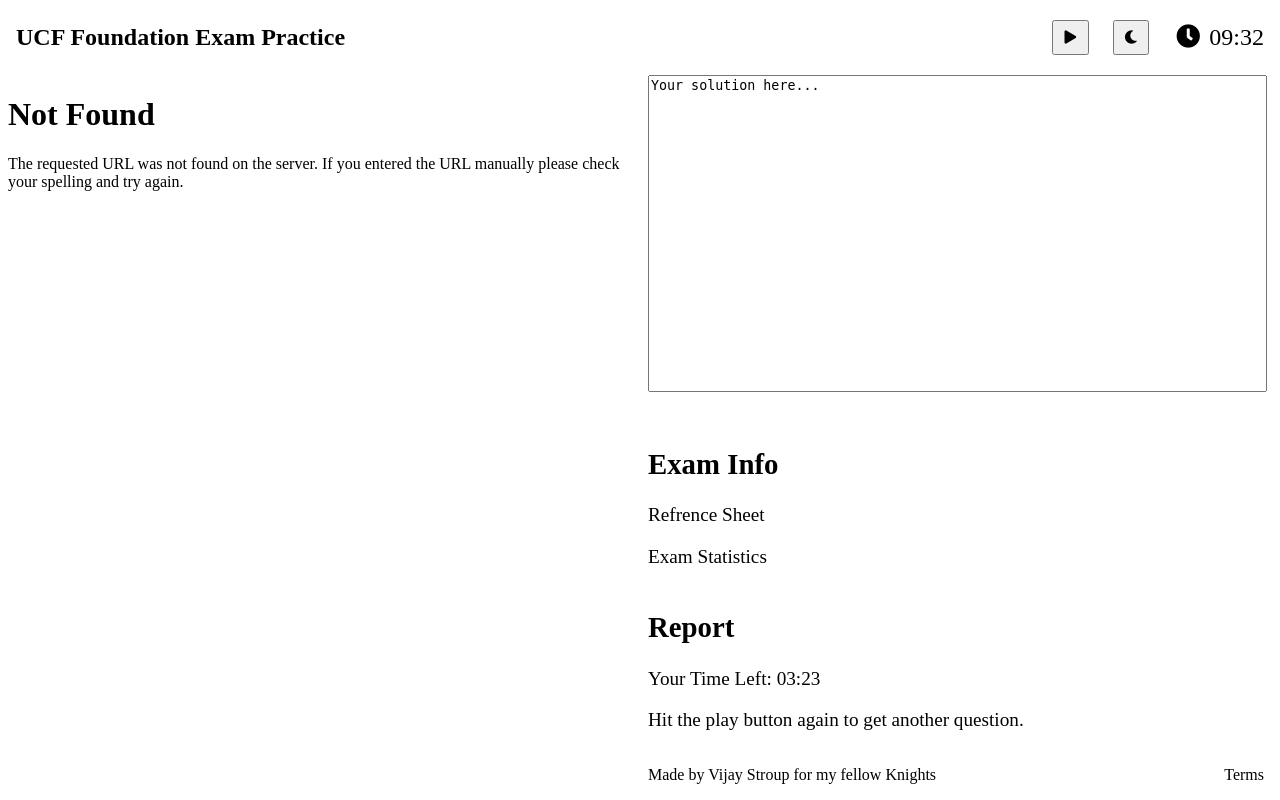
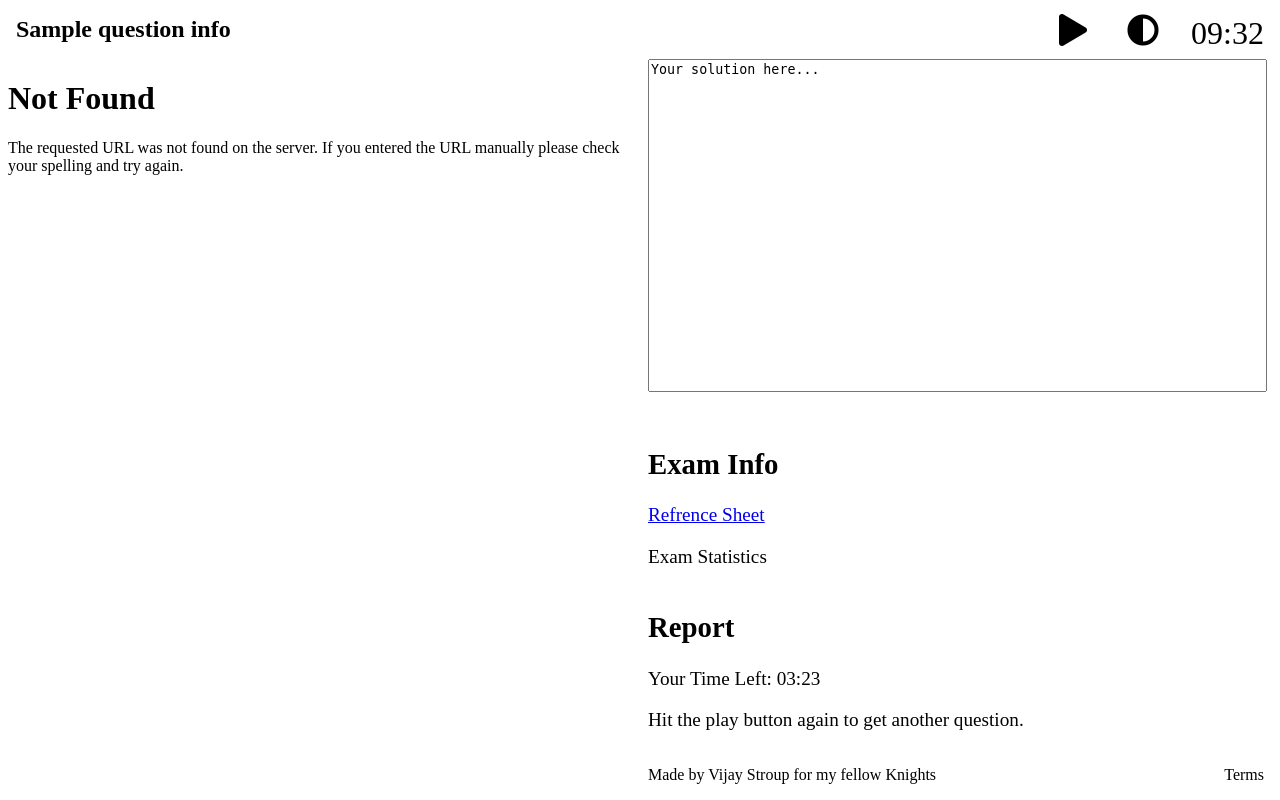
Before and after one commit to vijaystroup/ucf-fe, a Flask app: template templates/index.html in a window 1280 px wide. Run offline with Flask 2, Linux system fonts and the light colour scheme; the template is opened without the code that fills it: most values are stand-ins (such as "Sample title", 1, 10 or a date in 2020); some libraries are stand-ins or nearby versions.

Commit message:
css and getting info pdfs

```diff
--- a/app.py
+++ b/app.py
@@ -8,7 +8,9 @@ app = Flask(__name__)
 @app.route('/')
 def index():
     questions = os.listdir(os.path.abspath(os.path.dirname(__name__)) + '/static' + '/question')
-    return render_template('index.html', question=random.choice(questions))
+    question = random.choice(questions)
+    question_info = 'Info-' + question.split('-')[1] + '.pdf'
+    return render_template('index.html', question=question, question_info=question_info)
 
 
 if __name__ == '__main__':
--- a/static/index.css
+++ b/static/index.css
@@ -42,6 +42,10 @@ main {
     justify-content: space-between;
 }
 
+.nav p {
+    margin: 0;
+}
+
 .tools {
     padding-right: 1rem;
 }
@@ -51,6 +55,18 @@ main {
     size: 1.5rem;
     margin-left: 1rem;
     margin-right: .5rem;
+    cursor: pointer;
+    border: none;
+    background: none;
+    outline: none;
+}
+
+.tools button:hover {
+    transform: scale(1.1);
+}
+
+.fas {
+    font-size: 2rem;
 }
 
 .content {
@@ -82,5 +98,6 @@ footer {
 
 #timer {
     padding-left: 1rem;
-    font-size: 1.5rem;
+    padding-top: .5rem;
+    font-size: 2rem;
 }
--- a/templates/index.html
+++ b/templates/index.html
@@ -10,24 +10,25 @@
 <body>
     <main>
         <div class="cols nav">
-            <h1 id="title">UCF Foundation Exam Practice</h1>
+            <!-- <h1 id="title">UCF Foundation Exam Practice</h1> -->
+            <h1 id="title">{{ question_info }}</h1>
             <div class="cols tools">
-                <button id="startstop"><i class="fas fa-play fa-fw"></i></button>
-                <button id="theme"><i class="fas fa-moon fa-fw"></i></button>
-                <p id="timer"><i class="fas fa-clock fa-fw"></i> 09:32</p>
+                <button id="startstop"><i class="fas fa-play"></i></button>
+                <button id="theme"><i class="fas fa-adjust"></i></button>
+                <p id="timer">09:32</p>
             </div>
         </div>
         <div class="cols content">
             <div class="col left">
                 <iframe
-                    src="{{ url_for('static', filename='question/FE-Aug20-1.pdf') }}"
+                    src="{{ url_for('static', filename='question/'+question) }}"
                 ></iframe>
             </div>
             <div class="col right">
                 <textarea>Your solution here...</textarea>
                 <div class="info">
                     <h2>Exam Info</h2>
-                    <p><a>Refrence Sheet</a></p>
+                    <p><a href="{{ url_for('static', filename='misc/FE-FormulaSheet.pdf') }}" target="_blank">Refrence Sheet</a></p>
                     <p><a>Exam Statistics</a></p>
                 </div>
                 <div class="report">
```
Also changed, not shown: modules/get_data.py (+15 -4 lines).
